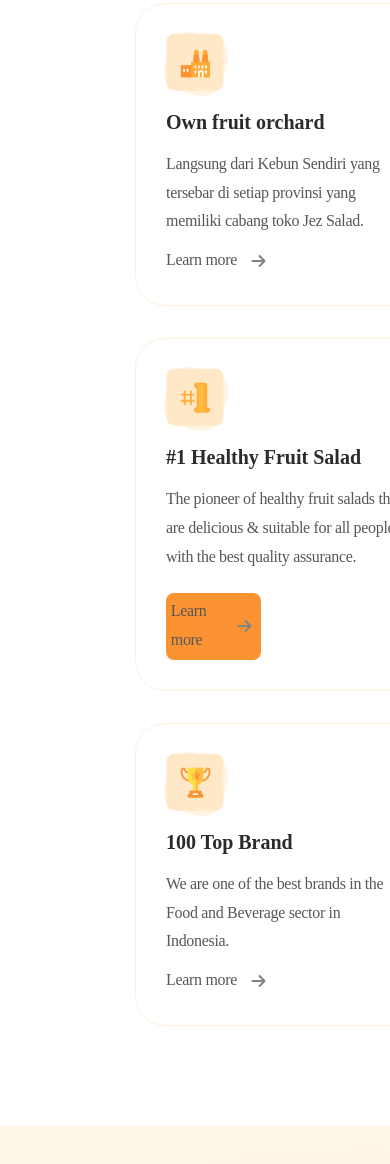
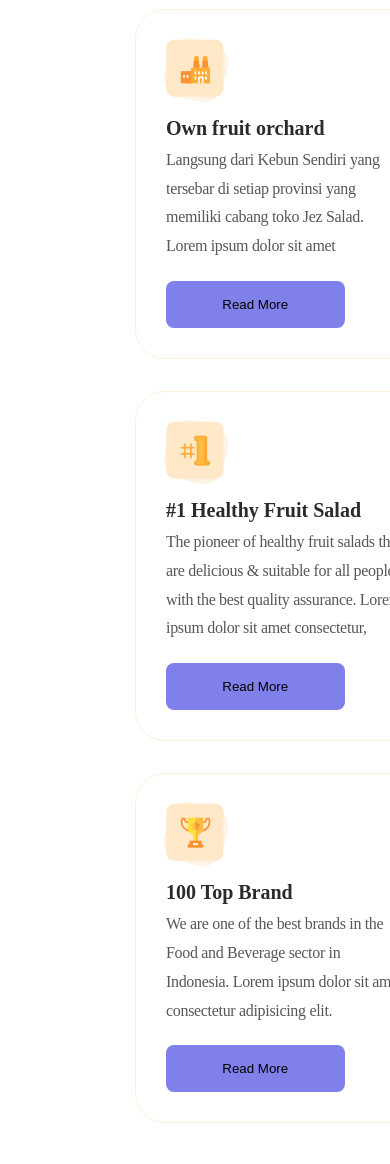
Before and after one commit to sibomana123/-salade-site, a plain HTML site: page index.html in a window 390 px wide. Shown: the part 2698-3862 px from the top of the page. Drawn offline with Linux system fonts and the light colour scheme.

Commit message:
Modification of functionalite

```diff
--- a/app.js
+++ b/app.js
@@ -103,8 +103,10 @@
 }
 
 nextBtn.addEventListener('click', () => {
+  nextBtn.style.backgroundColor = "#FB9333";
+  prevBtn.style.backgroundColor = "#FFC87A";
+
   currentItem++;
-
   if (currentItem > reviewers.length - 1) {
     currentItem=0
   }
@@ -112,9 +114,23 @@
 })
 
 prevBtn.addEventListener("click", () => {
+  prevBtn.style.backgroundColor = "#FB9333";
+  nextBtn.style.backgroundColor = "#FFC87A";
   currentItem--;
   if (currentItem < 0) {
     currentItem = reviewers.length-1
   }
   showPerson(currentItem);
 });
+
+
+
+// less page
+
+const LearnMore = document.querySelectorAll(".more");
+
+for (let i = 0; i < LearnMore.length; i++){
+  LearnMore[i].addEventListener('click', () => {
+    LearnMore[i].parentNode.classList.toggle('active')
+  })
+}
--- a/index.html
+++ b/index.html
@@ -26,7 +26,7 @@
           <a href="#contact" class="nav-link">Contact Us</a>
         </li>
       </ul>
-      <button class="btn"><a href="signUp.html">sign up</a></button>
+      <button class="btn" ><a class="btn1" href="signUp.html">sign up</a></button>
         <div class="humburger">
       <span class="bar"></span>
       <span class="bar"></span>
@@ -36,21 +36,6 @@
 
   </header>
 
-
- <!-- <nav class="navbar">
-  <div class="container-fluid">
-    <a class="logo" href="#">Logo</a>
-    <i class="fa-solid fa-bars"></i>
-  </div>    -->
-
-  <!-- <ul class="nav_items">
-    <li ><a class="active" href="">Home</a></li>
-    <li><a href="">Menu</a></li>
-    <li><a href="">Contact</a></li>
-    <li><a href="">About us </a></li>
-  </ul> -->
-
-<!-- </nav> -->
 
 <section id="home" class="headline">
   <div class="left_side_line">
@@ -98,12 +83,13 @@
         <img src="image/industry 1.svg" alt="">
         </div>
       </div>
+
+      <div class="content">
       <h3>Own fruit orchard</h3>
-      <p>Langsung dari Kebun Sendiri yang tersebar di setiap provinsi yang memiliki cabang toko Jez Salad.</p>
-       <div class="learn1">
-        <p>Learn more</p>
-       <i class="fa-solid fa-arrow-right"></i>
-       </div>
+      <p>Langsung dari Kebun Sendiri yang tersebar di setiap provinsi yang memiliki cabang toko Jez Salad.
+        Lorem ipsum dolor sit amet consectetur adipisicing elit. Accusantium necessitatibus placeat velit error quisquam provident, magnam totam tempore aliquid assumenda veritatis harum cupiditate debitis fugit pariatur tempora corporis minima nesciunt? Adipisci, quisquam illum. Beatae et omnis repellat officiis porro laudantium unde sed, eum rerum dolorem harum dignissimos dolore necessitatibus natus at sapiente soluta hic optio deleniti illo? Eius, dolor libero?      </p>
+      </div>
+      <button class="more"></button>
     </div>
 
     <div class="modal_container">
@@ -112,26 +98,25 @@
         <img src="image/number-one 1.png" alt="">
         </div>
       </div>
+      <div class="content">
       <h3>#1 Healthy Fruit Salad</h3>
-      <p>The pioneer of healthy fruit salads that are delicious & suitable for all people with the best quality assurance.</p>
-       <div class="learn2">
-        <p>Learn more</p>
-       <i class="fa-solid fa-arrow-right"></i>
+      <p>The pioneer of healthy fruit salads that are delicious & suitable for all people with the best quality assurance. Lorem ipsum dolor sit amet consectetur, adipisicing elit. Aliquam ut aliquid culpa velit error debitis alias perferendis voluptas molestias quas.</p>
+      </div>
+       <button class="more"></button>
+    </div>
 
-       </div>
-    </div>
     <div class="modal_container">
       <div class="icon">
         <div class="img_container">
         <img src="image/trophy 1.png" alt="">
         </div>
       </div>
+      <div class="content">
       <h3>100 Top Brand</h3>
-      <p>We are one of the best brands in the Food and Beverage sector in Indonesia.</p>
-       <div class="learn3">
-        <p>Learn more</p>
-       <i class="fa-solid fa-arrow-right"></i>
+      <p>We are one of the best brands in the Food and Beverage sector in Indonesia. Lorem ipsum dolor sit amet consectetur adipisicing elit. Asperiores, labore.</p>
+
        </div>
+       <button class="more"></button>
     </div>
   </div>
 
--- a/styles.css
+++ b/styles.css
@@ -5,6 +5,7 @@
   padding: 0;
   list-style: none;
   text-decoration: none;
+  font-family: 'Poppins', sans-serif;
 }
 
 :root {
@@ -25,7 +26,7 @@
 .logo {
   color: #585858;
   font-family: Roboto;
-  font-size: 24px;
+  font-size: 30px;
   font-style: normal;
   font-weight: 700;
   line-height: normal;
@@ -49,7 +50,7 @@
 .nav-link {
   color: #575757;
   font-family: Poppins;
-  font-size: 16px;
+  font-size: 24px;
   font-style: normal;
   font-weight: 500;
   line-height: 130%;
@@ -77,14 +78,19 @@
 li .active {
   color: #FB9300;
   font-family: Poppins;
-  font-size: 16px;
+  font-size: 24px;
   font-style: normal;
   font-weight: 700;
   line-height: 130%;
 }
 
 
-.btn{
+.btn {
+  border: none;
+  background-color: transparent;
+}
+
+.btn a {
   display: flex;
   width: 130px;
   height: 54px;
@@ -98,7 +104,7 @@
 
   color: #fff;
   font-family: Poppins;
-  font-size: 16px;
+  font-size: 20px;
   font-style: normal;
   font-weight: 600;
   line-height: 130%;
@@ -298,14 +304,26 @@
   align-items: flex-start;
   gap: 10px;
   width: 300px;
-  height: auto;
-
   border-radius: 30px;
   border: 1px solid #FFF0DA;
   background: #FFF;
 }
 
-.modal_container h3 {
+.modal_container .content {
+  position: relative;
+  width: 100%;
+  height: 150px;
+  overflow: hidden;
+}
+
+.modal_container.active .content {
+  position: relative;
+  width: 100%;
+  height: auto;
+}
+
+
+.modal_container .content h3{
   color: #2B2B2B;
   font-family: Poppins;
   font-size: 20px;
@@ -313,8 +331,7 @@
   font-weight: 600;
   line-height: 180%;
 }
-
-.modal_container p {
+.modal_container .content p{
   color: #575757;
   font-family: Poppins;
   font-size: 16px;
@@ -324,34 +341,76 @@
   letter-spacing: -0.32px;
 }
 
-.learn1 {
+
+.modal_container .more {
+  position: relative;
   display: flex;
   justify-content: center;
   align-items: center;
   gap: 0.6rem;
-  /* padding-top: 2rem; */
+  background-color: rgb(128, 128, 235);
+  padding: 1rem;
+  width: 75%;
+  margin-top: 0.7rem;
+  border-radius: 8px;
+  cursor: pointer;
+  outline: none;
+  border: none;
 
 }
 
-.learn2 {
+.more::before {
+  content: "Read More";
+}
+
+.modal_container.active .more {
+  background-color: #FB9300;
+}
+
+.modal_container.active .more::before {
+  content: "Read less";
+}
+
+
+
+
+
+
+
+
+
+
+/* .modal_container h3 {
+
+} */
+
+/* .modal_container p {
+
+} */
+
+/* .learn {
   display: flex;
   justify-content: center;
   align-items: center;
   gap: 0.6rem;
+  background-color: rgb(128, 128, 235);
   padding: 0.3rem;
   width: 75%;
   margin-top: 0.7rem;
+  border-radius: 8px;
+  cursor: pointer;
+} */
 
-  border-radius: 8px;
-  background: #FB9333;
+/* .learn p {
+  color: white;
+  font-size: 18px;
 }
 
-.learn3 {
-  display: flex;
-  justify-content: center;
-  align-items: center;
-  gap: 0.6rem;
+.learn p {
+  color: white;
+  font-size: 18px;
 }
+
 
 .fa-arrow-right {
   display: flex;
@@ -361,7 +420,7 @@
   align-items: center;
   flex-shrink: 0;
   color: #828282;
-}
+} */
 
 /* ================Refference=========================== */
 
```
Also changed, not shown: signup.css (+6 -5 lines).
